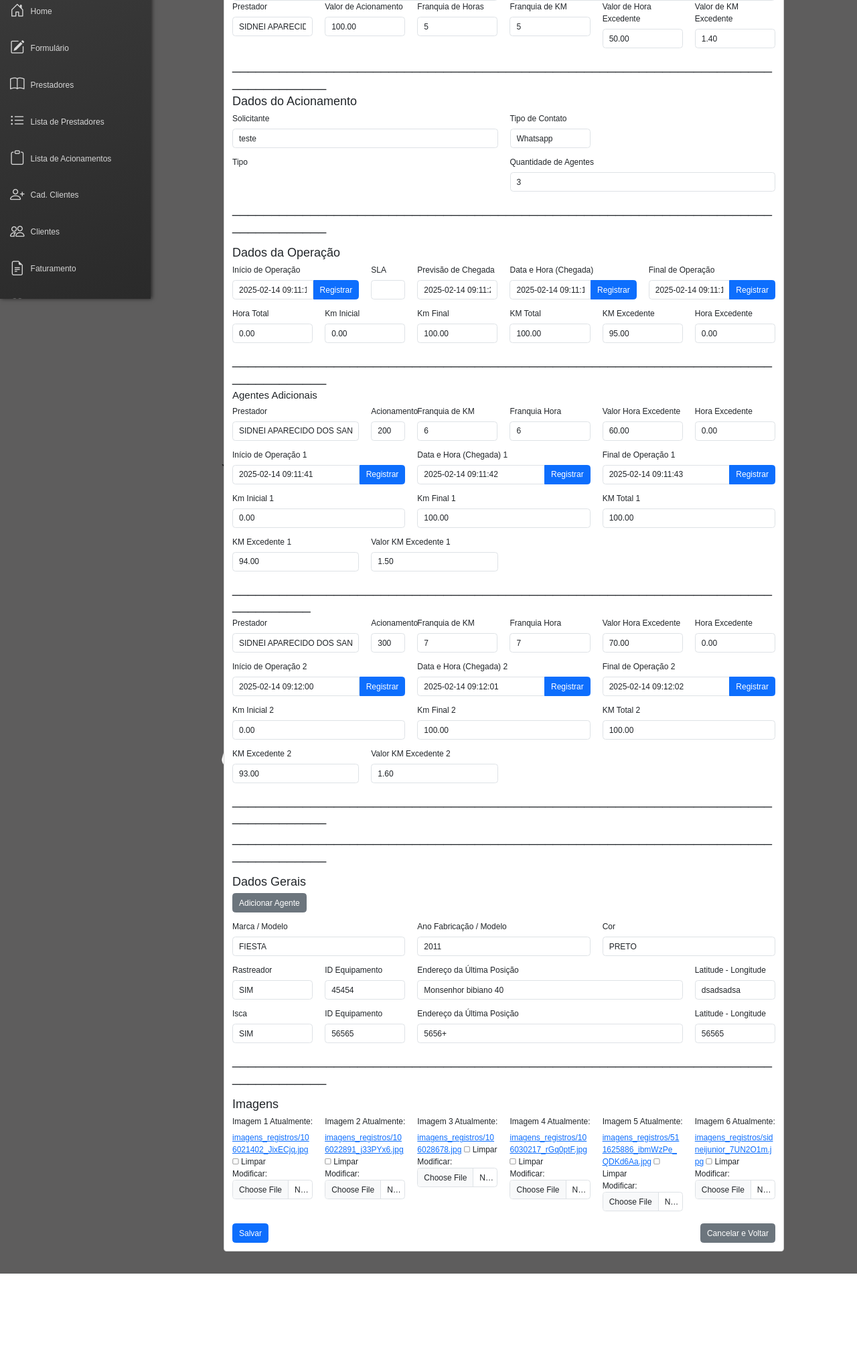
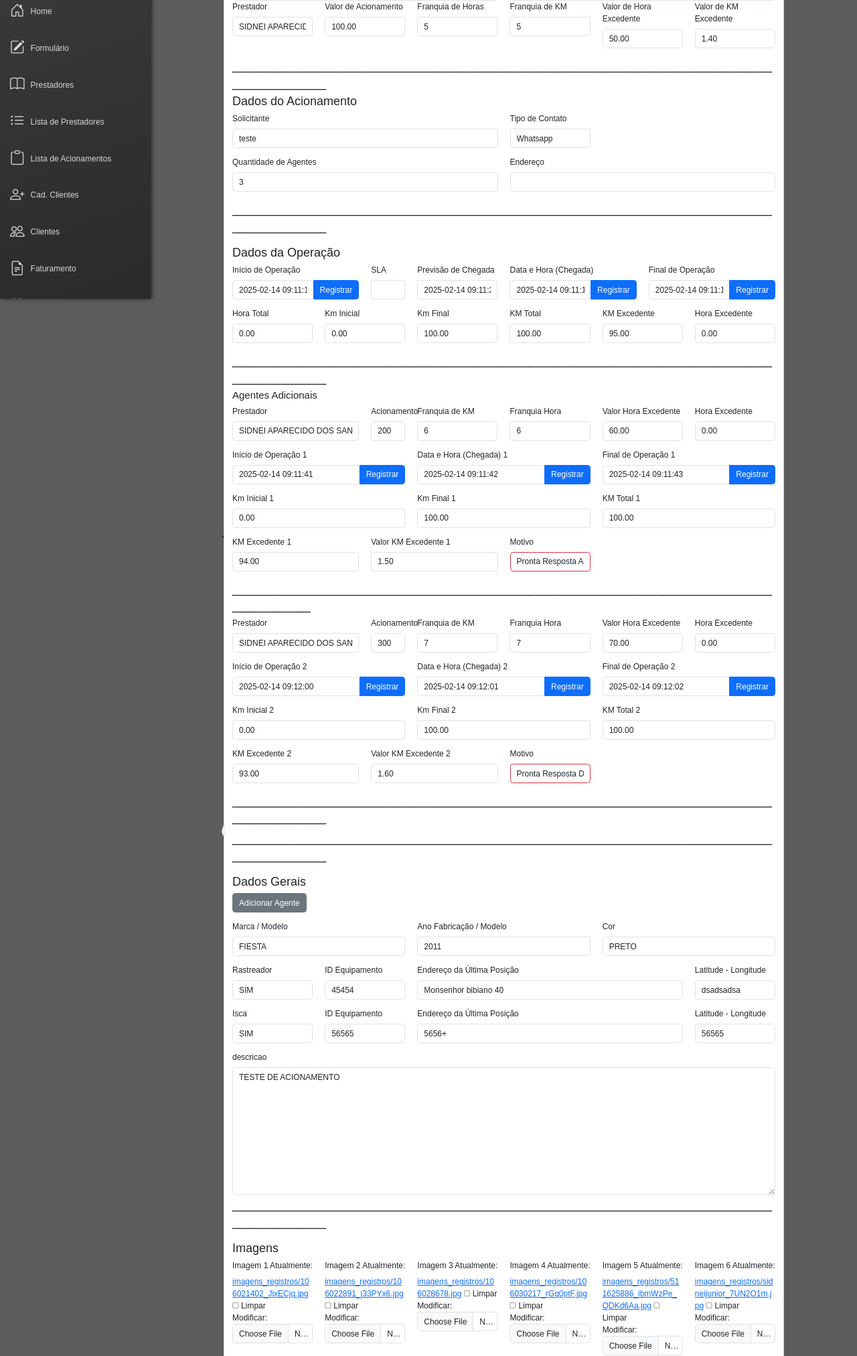
Before and after one commit to Sjuniorr6/acionamentos, a Django app: page /formacompanhamento/registro_pagamento/18/editar/ in a window 1280 px wide. Shown: the part 154-2178 px from the top of the page at 67% size. Before the commit the page ends 2055 px from the top, so only its background shows below. Run offline with Django 5.2, Linux system fonts and the light colour scheme; a user stored in the database is signed in; data comes from the database, SQL or seed files in the repository; some libraries are stand-ins or nearby versions.

Commit message:
endereço2

```diff
--- a/formacompanhamento/templates/registro_pagamento_update.html
+++ b/formacompanhamento/templates/registro_pagamento_update.html
@@ -59,12 +59,12 @@
                 </div>
                 <div class="row mb-3">
                     <div class="col-md-6">
-                        <label for="id_tipo" class="form-label">Tipo</label>
-                        {{ form.tipo }}
+                        <label for="id_quantidade_agentes" class="form-label">Quantidade de Agentes</label>
+                        {{ form.quantidade_agentes }}
                     </div>
                     <div class="col-md-6">
-                        <label for="id_quantidade_agentes" class="form-label">Quantidade de Agentes</label>
-                        {{ form.quantidade_agentes }}
+                        <label for="id_endereco" class="form-label">Endereço</label>
+                        {{ form.endereco }}
                     </div>
                 </div>
                 <h3>_________________________________________________________________________________</h3>
@@ -212,7 +212,13 @@
                                 <label for="id_valor_total_km_excedente1" class="form-label">Valor KM Excedente 1</label>
                                 {{ form.valor_km_excedente1 }}
                             </div>
-
+                            <div class="col-md-2">
+                                <label for="id_motivo1" class="form-label">Motivo</label>
+                                <div class="input-group">
+                                  {# Campo individual para o motivo do agente adicional 1 #}
+                                  {{ form.motivo1|add_class:"form-control border-danger" }}
+                                </div>
+                              </div>
                         </div>
                     </div>
                 </div>
@@ -292,7 +298,13 @@
                                 <label for="id_valor_total_km_excedente2" class="form-label">Valor KM Excedente 2</label>
                                 {{ form.valor_km_excedente2 }}
                             </div>
-
+                            <div class="col-md-2">
+                                <label for="id_motivo2" class="form-label">Motivo</label>
+                                <div class="input-group">
+                                  {# Campo individual para o motivo do agente adicional 2 #}
+                                  {{ form.motivo2|add_class:"form-control border-danger" }}
+                                </div>
+                              </div>
                         </div>
                     </div>
                 </div>
@@ -373,6 +385,13 @@
                                 {{ form.valor_km_excedente3 }}
                             </div>
 
+                            <div class="col-md-2">
+                                <label for="id_motivo3" class="form-label">Motivo</label>
+                                <div class="input-group">
+                                  {# Campo individual para o motivo do agente adicional 3 #}
+                                  {{ form.motivo3|add_class:"form-control border-danger" }}
+                                </div>
+                              </div>
                         </div>
                     </div>
                 </div>
@@ -432,6 +451,11 @@
                         {{ form.latlong_isca }}
                     </div>
                 </div>
+
+                <div class="col-md-12">
+                    <label for="id_descricao" class="form-label">descricao</label>
+                    {{ form.descricao }}
+                </div>
                 <h3>_________________________________________________________________________________</h3>
                 <!-- IMAGENS -->
                 <h4 class="mt-4">Imagens</h4>
@@ -481,9 +505,12 @@
     </div>
 {% endif %}
 
-<!-- Script para exibir os blocos dos agentes adicionais e realizar os cálculos -->
+<!-- Script para exibir os blocos dos agentes adicionais e realizar os cálculos, incluindo a atualização automática dos campos via motivo -->
 <script>
 document.addEventListener("DOMContentLoaded", function() {
+
+    // Variável para armazenar os dados do prestador retornados via AJAX
+    var lastPrestadorData = null;
 
     // ======================================================
     // 1. registrarDataHora: Preenche o campo com a data/hora atual e oculta o botão.
@@ -540,6 +567,7 @@ document.addEventListener("DOMContentLoaded", function() {
                     })
                     .then(function(data) {
                         if (!data.error) {
+                            lastPrestadorData = data;
                             var acionamentoId = "id_acionamento" + block;
                             var franquiaHoraId = "id_franquia_hora" + block;
                             var kmFranquiaId = "id_km_franquia" + block;
@@ -581,7 +609,63 @@ document.addEventListener("DOMContentLoaded", function() {
 
 
     // ======================================================
-    // 3. toggleFieldVisibility: Exibe/oculta campos com base no valor selecionado.
+    // 3. updateAcionamentoByMotivo: Atualiza os campos de acordo com o motivo selecionado.
+    // Se o motivo for "antenista", "pronta resposta armado" ou "pronta resposta desarmado", os campos serão atualizados conforme os valores do prestador.
+    function updateAcionamentoByMotivo(block) {
+        var motivoField = document.getElementById("id_motivo" + block);
+        var motivo = motivoField ? motivoField.value.trim().toLowerCase() : "";
+        console.log("Motivo selecionado:", motivo, "para block:", block);
+
+        var acionamentoField = document.getElementById("id_acionamento" + block);
+        var franquiaHoraField = document.getElementById("id_franquia_hora" + block);
+        var kmFranquiaField = document.getElementById("id_km_franquia" + block);
+        var valorHoraExcedenteField = document.getElementById("id_valor_hora_excedente" + block);
+        var valorKmExcedenteField = document.getElementById("id_valor_km_excedente" + block);
+
+        if (motivo === "antenista") {
+            if (acionamentoField) { acionamentoField.value = lastPrestadorData.valor_antenista || ""; }
+            if (franquiaHoraField) { franquiaHoraField.value = lastPrestadorData.franquia_hora_antenista || ""; }
+            if (kmFranquiaField) { kmFranquiaField.value = lastPrestadorData.franquia_km_antenista || ""; }
+            if (valorHoraExcedenteField) { valorHoraExcedenteField.value = lastPrestadorData.valorh_antenista || ""; }
+            if (valorKmExcedenteField) { valorKmExcedenteField.value = lastPrestadorData.valorkm_antenista || ""; }
+        } else if (motivo === "pronta resposta armado") {
+            if (acionamentoField) { acionamentoField.value = lastPrestadorData.valor_prontaresposta_armado || ""; }
+            if (franquiaHoraField) { franquiaHoraField.value = lastPrestadorData.franquia_hora_armado || ""; }
+            if (kmFranquiaField) { kmFranquiaField.value = lastPrestadorData.franquia_km_armado || ""; }
+            if (valorHoraExcedenteField) { valorHoraExcedenteField.value = lastPrestadorData.valorh_armado || ""; }
+            if (valorKmExcedenteField) { valorKmExcedenteField.value = lastPrestadorData.valorkm_armado || ""; }
+        } else if (motivo === "pronta resposta desarmado") {
+            if (acionamentoField) { acionamentoField.value = lastPrestadorData.valor_prontaresposta_desarmado || ""; }
+            if (franquiaHoraField) { franquiaHoraField.value = lastPrestadorData.franquia_hora_desarmado || ""; }
+            if (kmFranquiaField) { kmFranquiaField.value = lastPrestadorData.franquia_km_desarmado || ""; }
+            if (valorHoraExcedenteField) { valorHoraExcedenteField.value = lastPrestadorData.valorh_desarmado || ""; }
+            if (valorKmExcedenteField) { valorKmExcedenteField.value = lastPrestadorData.valorkm_desarmado || ""; }
+        } else {
+            if (acionamentoField) { acionamentoField.value = lastPrestadorData.acionamento || ""; }
+        }
+        console.log("Campo Acionamento atualizado para block", block, ":", acionamentoField ? acionamentoField.value : "não encontrado");
+    }
+
+    // Atualiza o motivo para o agente principal
+    if (document.getElementById("id_motivo")) {
+        document.getElementById("id_motivo").addEventListener("change", function() {
+            updateAcionamentoByMotivo("");
+        });
+    }
+    // Atualiza para os agentes adicionais (ex: id_motivo1, id_motivo2, etc.)
+    var motivosAdicionais = document.querySelectorAll("[id^='id_motivo']");
+    motivosAdicionais.forEach(function(elem) {
+        if (elem.id !== "id_motivo") {
+            var block = elem.id.replace("id_motivo", "");
+            elem.addEventListener("change", function() {
+                updateAcionamentoByMotivo(block);
+            });
+        }
+    });
+
+
+    // ======================================================
+    // 4. toggleFieldVisibility: Exibe/oculta campos com base no valor selecionado.
     function toggleFieldVisibility(selectId, fieldIds, expectedValue="sim") {
         var selectElem = document.getElementById(selectId);
         if (!selectElem) return;
@@ -602,7 +686,7 @@ document.addEventListener("DOMContentLoaded", function() {
 
 
     // ======================================================
-    // 4. calculatePrevisaoChegada: Calcula a previsão de chegada a partir do SLA e da data/hora de início.
+    // 5. calculatePrevisaoChegada: Calcula a previsão de chegada a partir do SLA e da data/hora de início.
     function formatDateTime(dateObj) {
         var ano = dateObj.getFullYear();
         var mes = ("0" + (dateObj.getMonth() + 1)).slice(-2);
@@ -644,7 +728,7 @@ document.addEventListener("DOMContentLoaded", function() {
 
 
     // ======================================================
-    // 5. calculateHoraTotal: Calcula a diferença entre a data/hora final e de início e preenche o campo "Hora Total".
+    // 6. calculateHoraTotal: Calcula a diferença entre a data/hora final e de início e preenche o campo "Hora Total".
     function parseDateTimeGeneric(dateTimeStr) {
         if (!dateTimeStr) return NaN;
         var isoStr = dateTimeStr.indexOf("T") === -1 ? dateTimeStr.replace(" ", "T") : dateTimeStr;
@@ -739,7 +823,7 @@ document.addEventListener("DOMContentLoaded", function() {
 
 
     // ======================================================
-    // 6. calculateHoraExcedente: Calcula a "Hora Excedente" como a diferença entre a duração total (em minutos)
+    // 7. calculateHoraExcedente: Calcula a "Hora Excedente" como a diferença entre a duração total (em minutos)
     // e a franquia de hora (convertida para minutos). O resultado é exibido no formato H.MM.
     function calculateHoraExcedente(block) {
         var inicioId = "id_data_hora_inicial" + block;
@@ -787,7 +871,7 @@ document.addEventListener("DOMContentLoaded", function() {
 
 
     // ======================================================
-    // 7. calculateKmTotal: Calcula o KM Total e o KM Excedente.
+    // 8. calculateKmTotal: Calcula o KM Total e o KM Excedente.
     //     KM Total = Km Final - Km Inicial
     //     KM Excedente = KM Total - Franquia de KM
     function calculateKmTotal(block) {
@@ -853,8 +937,7 @@ document.addEventListener("DOMContentLoaded", function() {
 
 
     // ======================================================
-    // 8. Evento para exibir os blocos dos agentes adicionais.
-    // Certifique-se de que cada bloco tenha um ID único (por exemplo, "agente1", "agente2", "agente3")
+    // 9. Evento para exibir os blocos dos agentes adicionais.
     var btnAdicionarAgente = document.getElementById("btnAdicionarAgente");
     if (btnAdicionarAgente) {
         btnAdicionarAgente.addEventListener("click", function() {
```
